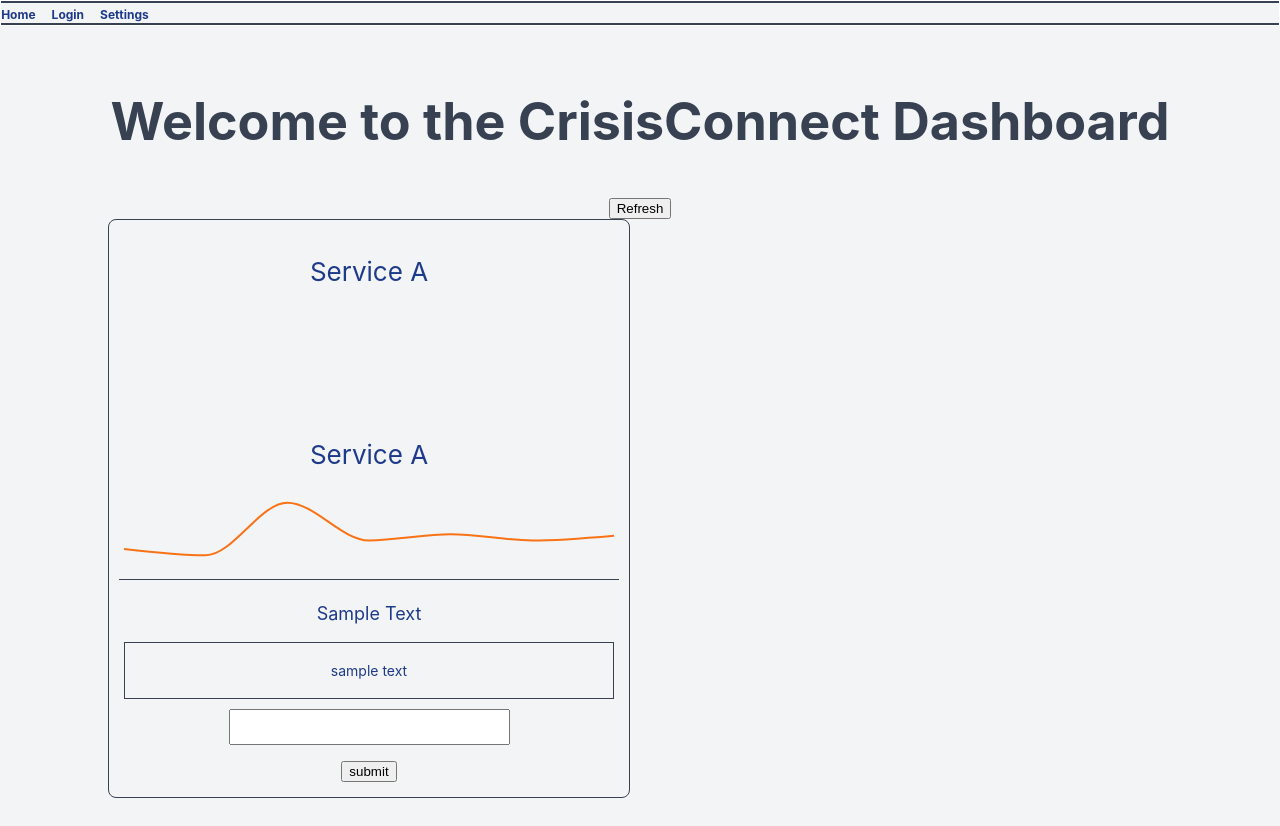
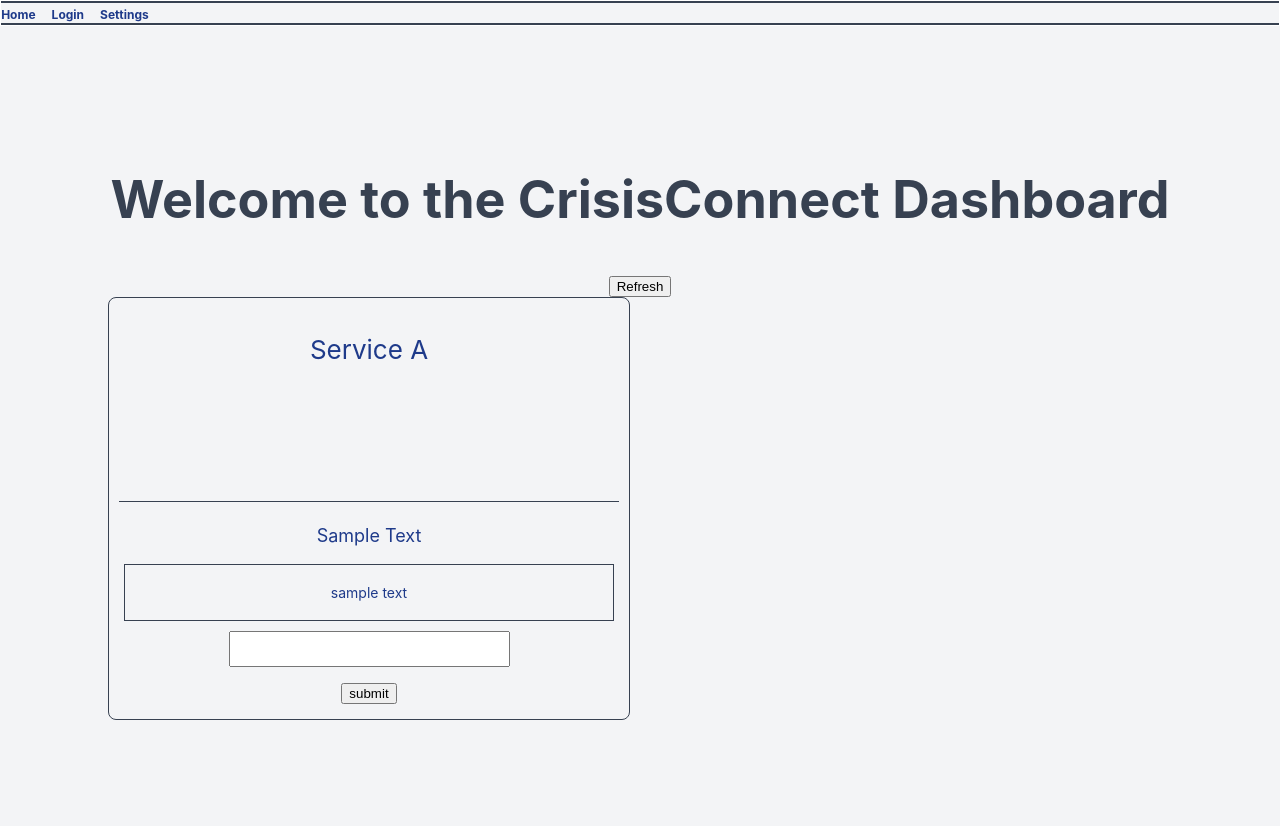
Before and after one commit to satvik1301/CrisisConnect, a React (Create React App) app in the folder Frontend/: page / in a window 1280 px wide. Built offline with nearby package versions, Linux system fonts and the light colour scheme; no server answers.

Commit message:
merged the Frontend comments changes with backend changes

```diff
--- a/Frontend/src/Home.js
+++ b/Frontend/src/Home.js
@@ -67,11 +67,12 @@ const Home = () => {
                         <YAxis/>
                             <Line type="monotone" dataKey="IsUp" stroke="#F97316" strokeWidth={2} dot={true}/>
                         </LineChart>
-                            <p className="service">Service A</p>
+                            {/* all of this is the sample chart I used as a visual example */}
+                            {/*<p className="service">Service A</p>*/}
                             {/*this is the code to output the graph */}
-                            <LineChart width={500} height={73} data={chart_data}>
+                            {/*<LineChart width={500} height={73} data={chart_data}>
                                 <Line type="monotone" dataKey="pv" stroke="#F97316" strokeWidth={2} dot={false}/>
-                            </LineChart>
+                            </LineChart>*/}
 
                             <section className="subheader">
                                 <p className="notification">Sample Text</p>
```
